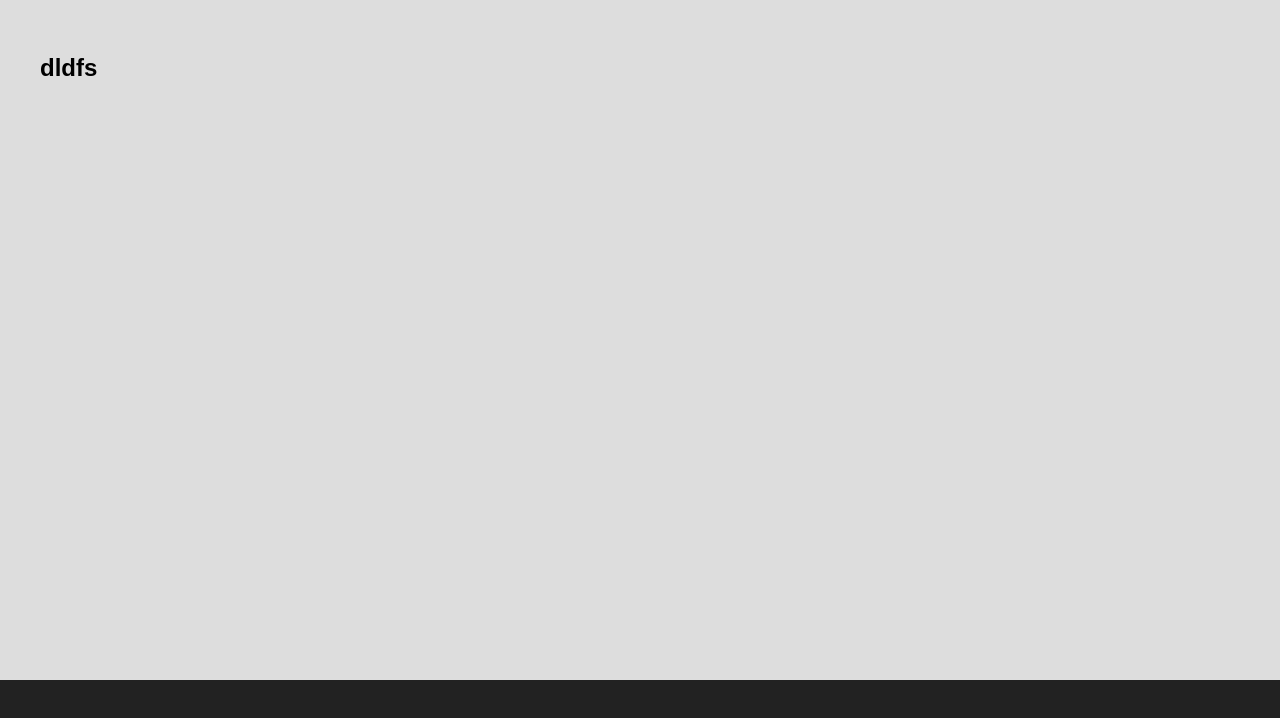
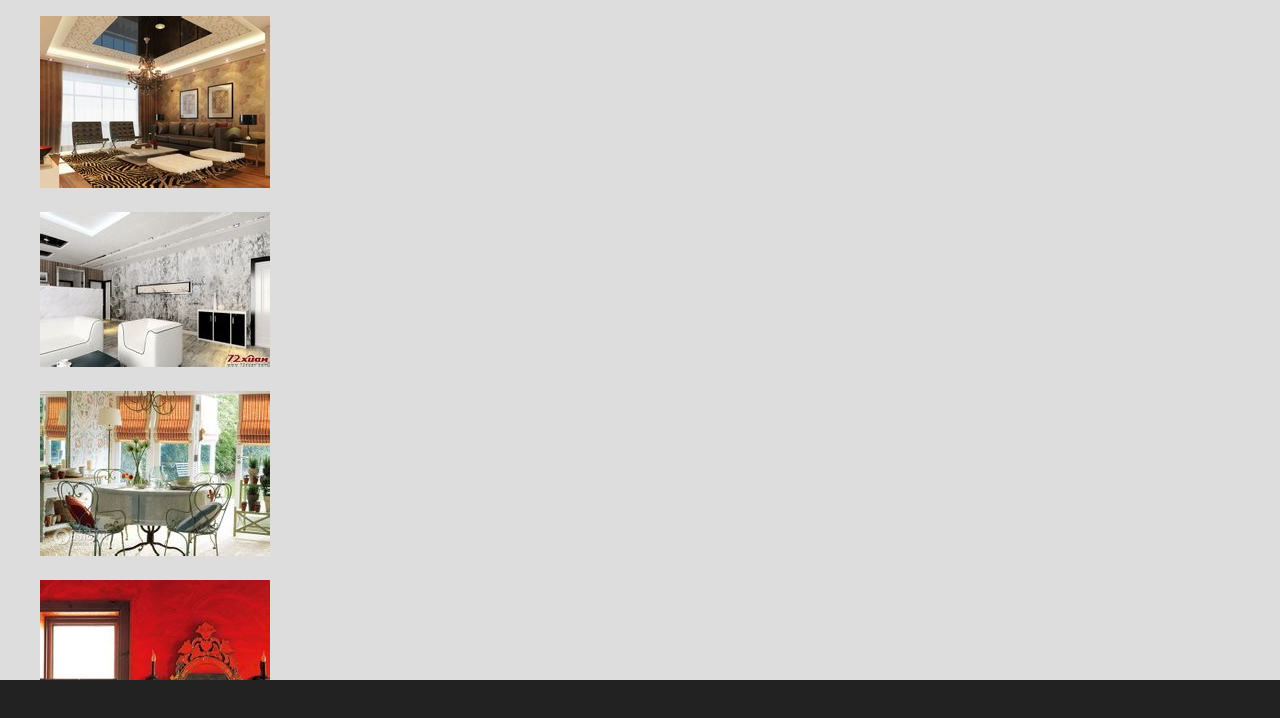
Before and after one commit to zjgyb/react-stage, a React (Create React App) app: page / in a window 1280 px wide. Shown: the top 718 px of the page. Built offline with nearby package versions, Linux system fonts and the light colour scheme.

Commit message:
add picture

```diff
--- a/src/components/Stage.js
+++ b/src/components/Stage.js
@@ -14,20 +14,34 @@ imageDatas = (function getImgURL(img) {
     return img;
 })(imageDatas);
 
+class ImgFigure extends Component {
+    render() {
+        const { imgURL, desc } = this.props.data;
+        return(
+            <figure>
+                <img src={ imgURL } alt={ desc }/>
+                <figcaption>
+                    <h2></h2>
+                </figcaption>
+            </figure>
+        );
+    }
+}
+
 class Stage extends Component {
     render() {
+        let controllerUnits = [],
+            imgFigures = [];
+        imageDatas.forEach(value => {
+            imgFigures.push(<ImgFigure data={value} key={value.fileName}/>)
+        });
         return(
             <section className="stage">
                 <section className="img-sec" >
-                    <figure>
-                        <img />
-                        <figcaption>
-                            <h2>dldfs</h2>
-                        </figcaption>
-                    </figure>
+                   { imgFigures }
                 </section>
                 <nav className="controller-nav">
-
+                    { controllerUnits }
                 </nav>
             </section>
         );
--- a/src/css/App.css
+++ b/src/css/App.css
@@ -1,4 +1,4 @@
-/* .App {
+.App {
   width: 100%;
   height: 100%;
-} */
+}
--- a/src/css/index.css
+++ b/src/css/index.css
@@ -1,9 +1,11 @@
+html, body {
+		width: 100%;
+		height: 100%;
+		padding: 0;
+		margin: 0;
+}
+
 body {
-	width: 100%;
-	height: 100%;
-	padding: 0;
-	margin: 0;
-
 	font-family: sans-serif;
 
 	background-color: #222;
```
